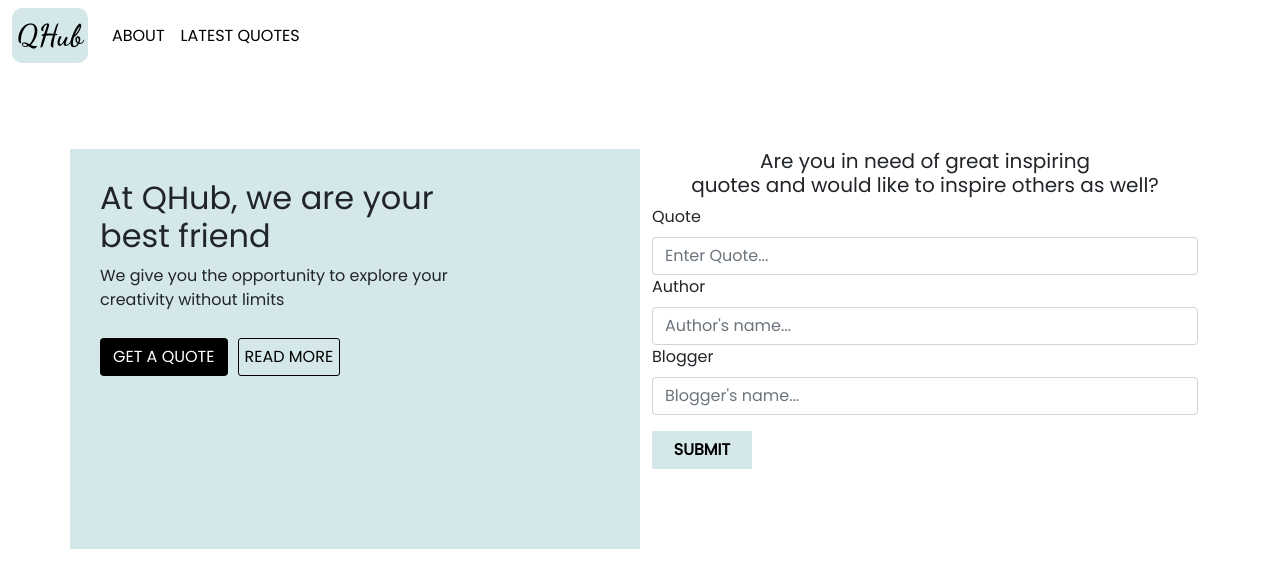
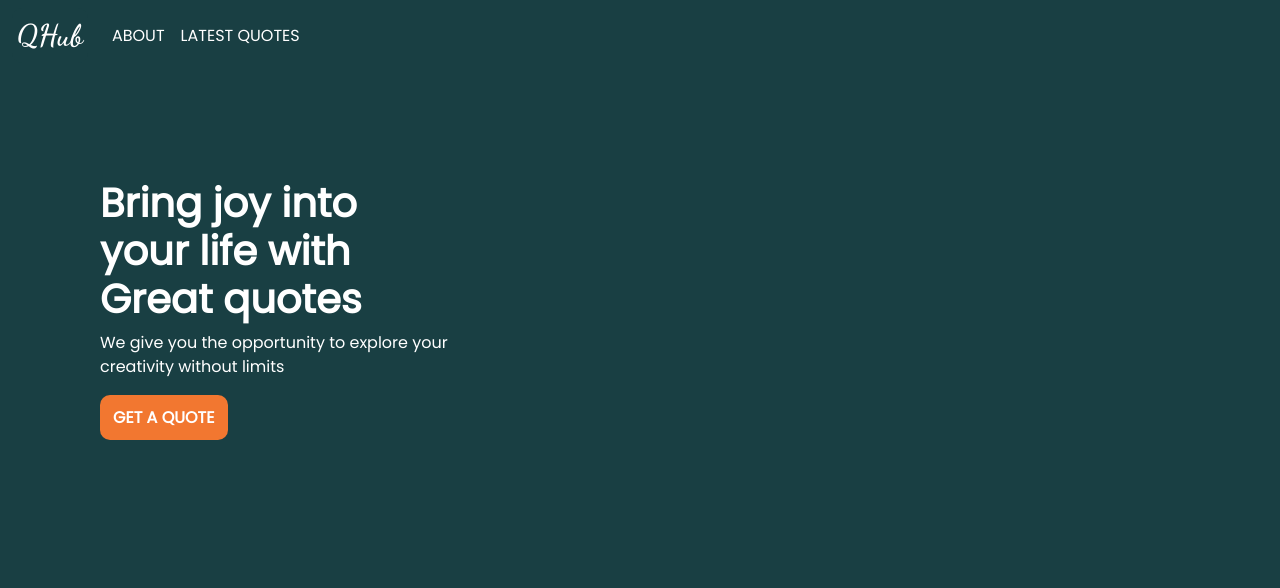
Before and after one commit to Marcos8060/Quote_Hub, an Angular app: page / in a window 1280 px wide. Shown: the top 588 px of the page. Built offline with nearby package versions, Linux system fonts and the light colour scheme; a web font is replaced by a local one.

Commit message:
change background color of hero section

```diff
--- a/src/app/app.component.html
+++ b/src/app/app.component.html
@@ -1,2 +1,5 @@
-<app-header></app-header>
-<app-hero></app-hero>
+<div class="back">
+    <app-header></app-header>
+    <app-hero></app-hero>
+</div>
+<!-- <app-form></app-form> -->
--- a/src/app/app.module.ts
+++ b/src/app/app.module.ts
@@ -5,12 +5,14 @@ import { AppRoutingModule } from './app-routing.module';
 import { AppComponent } from './app.component';
 import { HeaderComponent } from './header/header.component';
 import { HeroComponent } from './hero/hero.component';
+import { FormComponent } from './form/form.component';
 
 @NgModule({
   declarations: [
     AppComponent,
     HeaderComponent,
-    HeroComponent
+    HeroComponent,
+    FormComponent
   ],
   imports: [
     BrowserModule,
--- /dev/null
+++ b/src/app/form/form.component.html
@@ -0,0 +1 @@
+<p>form works!</p>
--- /dev/null
+++ b/src/app/form/form.component.ts
@@ -0,0 +1,15 @@
+import { Component, OnInit } from '@angular/core';
+
+@Component({
+  selector: 'app-form',
+  templateUrl: './form.component.html',
+  styleUrls: ['./form.component.css']
+})
+export class FormComponent implements OnInit {
+
+  constructor() { }
+
+  ngOnInit(): void {
+  }
+
+}
--- a/src/app/header/header.component.css
+++ b/src/app/header/header.component.css
@@ -1,6 +1,6 @@
 .nav-item a{
     text-transform: uppercase;
-    color: black;
+    color: white;
 }
 
 .navbar{
@@ -10,9 +10,9 @@
 .navbar-brand{
     font-weight: bolder;
     font-family: 'Dancing Script', cursive;
-    background: #D4E8EA;
+    background: #193F43;
     border-radius: 10px;
-    color: black;
+    color: white;
     padding: 5px;
     font-size: 30px;
 }
--- a/src/app/hero/hero.component.css
+++ b/src/app/hero/hero.component.css
@@ -1,11 +1,20 @@
 .hero{
-    background: #D4E8EA;
+    background: #193F43;
+    color: white;
     height: 50vh;
-    padding: 30px;
+    padding-top: 30px;
+    padding-left: 30px;
+}
+.hero h2{
+    font-weight: bolder;
+    font-size: 40px;
 }
 .btn{
-    background: black;
+    background: #F27730;
     color: white;
+    border-radius: 10px;
+    height: 45px;
+    font-weight: bolder;
 }
 .button{
     background: #D4E8EA;
@@ -14,11 +23,6 @@
     font-weight: bolder;
     color: black;
     border: none;
-}
-.btn:hover{
-    background: transparent;
-    color: black;
-    transition: 2s;
 }
 .btn1{
     background: transparent;
--- a/src/app/hero/hero.component.html
+++ b/src/app/hero/hero.component.html
@@ -1,20 +1,9 @@
 <div class="container">
     <div class="row">
         <div class="col-md-6 mt-5 hero">
-            <h2>At QHub, we are your <br> best friend</h2>
+            <h2>Bring joy into <br> your life with <br> Great quotes</h2>
             <p>We give you the opportunity to explore your <br> creativity without limits</p>
             <button class="btn text-uppercase">Get a quote</button>
-            <button class="btn1 text-uppercase">Read More</button>
-        </div>
-        <div class="col-md-6 mt-5">
-            <h5 class="text-center">Are you in need of great inspiring <br> quotes and would like to inspire others as well?</h5>
-            <label for="author" class="form-label">Quote</label>
-            <input type="text" class="form-control" placeholder="Enter Quote...">
-            <label for="author" class="form-label">Author</label>
-            <input type="text" class="form-control" placeholder="Author's name...">
-            <label for="blogger" class="form-label">Blogger</label>
-            <input type="text" class="form-control" placeholder="Blogger's name...">
-            <button class="text-uppercase button mt-3">submit</button>
         </div>
     </div>
 </div>
--- a/src/styles.css
+++ b/src/styles.css
@@ -2,3 +2,7 @@
 body{
     font-family: 'Poppins', sans-serif;
 }
+.back{
+    background: #193F43;
+    height: 100vh;
+}
```
Also changed, not shown: src/app/form/form.component.css (added), 1 other file (tests, documents, lock files or other folders).
